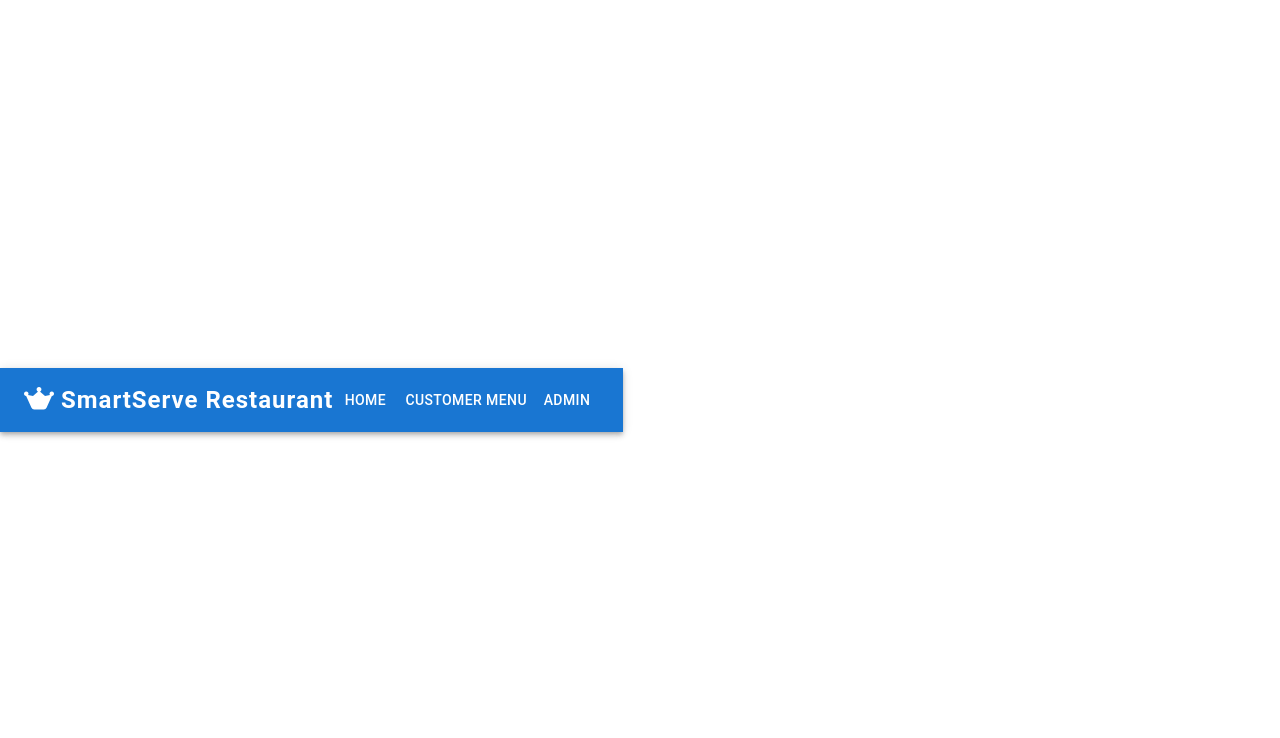
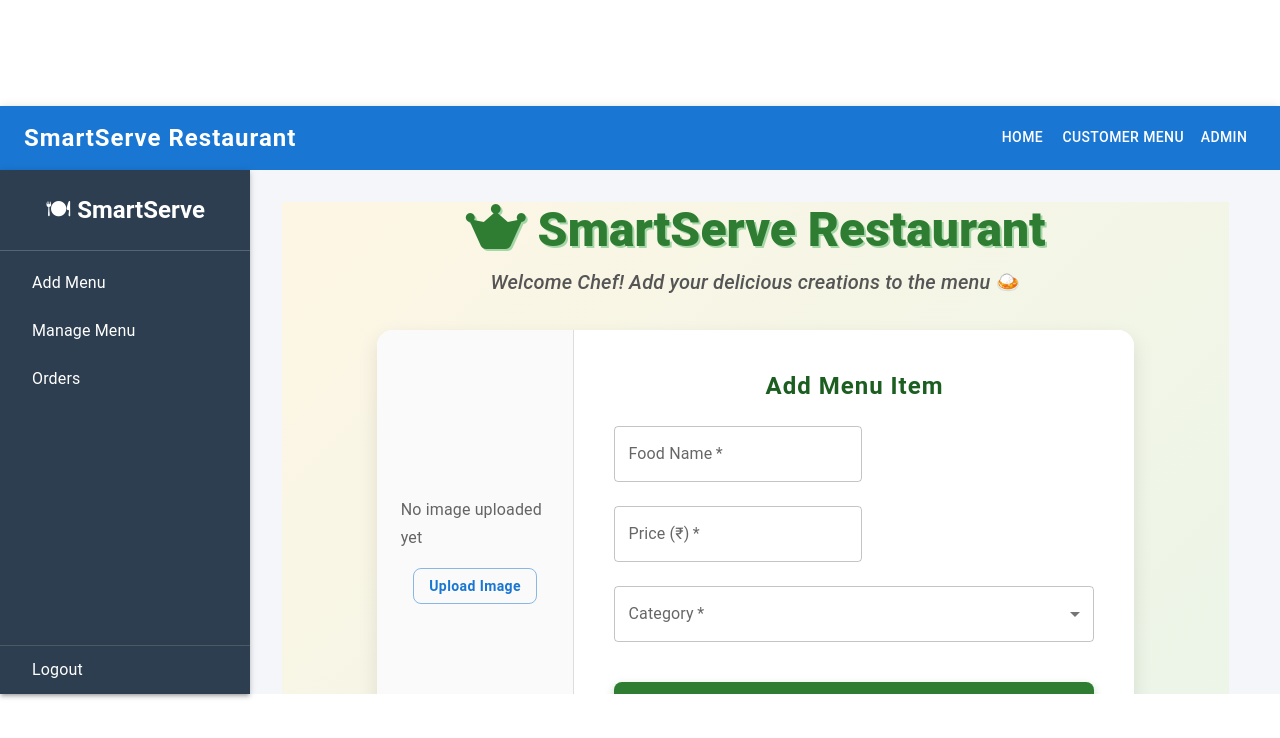
Before and after one commit to Jaboresubhash/SmartServe-, a React (Vite) app in the folder smartserve-frontend/: page /dashboard/addmenu in a window 1280 px wide. Shown: the top 738 px of the page. Built offline with nearby package versions, Linux system fonts and the light colour scheme; some icons are missing.

Commit message:
in front end admin page side bar will add and modify

```diff
--- a/smartserve-frontend/src/App.jsx
+++ b/smartserve-frontend/src/App.jsx
@@ -1,38 +1,9 @@
-
-// import React from "react";
-// import { BrowserRouter as Router, Routes, Route, Link } from "react-router-dom";
-// import CustomerMenu from "./components/CustomerMenu";
-// import StaffOrders from "./components/StaffOrders";
-// import AddMenu from "./components/addMenu";
-// import { Button } from "@mui/material";
-// import LandingPage from "./components/LandingPage";
-
-// function App() {
-//   return (
-//     <Router>
-//       <div style={{ padding: 20 }}>
-//         <Button component={Link} to="/" variant="contained" style={{ marginRight: 10 }}>
-//           Customer
-//         </Button>
-//         <Button component={Link} to="/staff" variant="contained">
-//           Staff
-//         </Button>
-//         <Button component={Link} to="/add-menu" variant="contained">
-//           Add-items
-//         </Button>
-//       </div>
-//       <Routes>
-//         <Route path="/" element={<CustomerMenu />} />
-//         <Route path="/staff" element={<StaffOrders />} />
-//         <Route path="/add-menu" element={<AddMenu />} />
-//         <Route path="/LandingPage" element={<LandingPage />} />
-//       </Routes>
-//     </Router>
-//   );
-// }
-
-// export default App;
-import { BrowserRouter as Router, Routes, Route, useNavigate } from "react-router-dom";
+import {
+  BrowserRouter as Router,
+  Routes,
+  Route,
+  useNavigate,
+} from "react-router-dom";
 import { AppBar, Toolbar, Typography, Button } from "@mui/material";
 import LandingPage from "./components/Customerpages/LandingPage";
 import CustomerMenu from "./components/Customerpages/CustomerMenu";
@@ -40,6 +11,7 @@ import StaffOrders from "./components/Admin(Staff)pages/StaffOrders";
 import AddMenu from "./components/Admin(Staff)pages/addMenu";
 import AdminMenuList from "./components/Admin(Staff)pages/AdminMenuLIst";
 import AdminLandingPage from "./components/Admin(Staff)pages/StafLandingPage";
+import DashboardLayout from "./components/Admin(Staff)pages/DashboardLayout";
 
 function App() {
   return (
@@ -49,7 +21,6 @@ function App() {
   );
 }
 
-// Separate layout component so we can use `useNavigate`
 function MainLayout() {
   const navigate = useNavigate();
 
@@ -62,7 +33,7 @@ function MainLayout() {
             variant="h5"
             sx={{ flexGrow: 1, fontWeight: "bold", letterSpacing: 1 }}
           >
-            <i class="fa-brands fa-web-awesome"></i> SmartServe Restaurant
+            SmartServe Restaurant
           </Typography>
 
           <Button color="inherit" onClick={() => navigate("/")}>
@@ -71,24 +42,25 @@ function MainLayout() {
           <Button color="inherit" onClick={() => navigate("/menu")}>
             Customer Menu
           </Button>
-          <Button color="inherit" onClick={() => navigate("/staffpage")}>
+          <Button color="inherit" onClick={() => navigate("/dashboard")}>
             Admin
           </Button>
-          {/* <Button color="inherit" onClick={() => navigate("/orders")}>
-            Orders
-          </Button> */}
         </Toolbar>
       </AppBar>
 
       {/* ---------- ROUTES ---------- */}
       <Routes>
+        {/* Customer Pages */}
         <Route path="/" element={<LandingPage />} />
         <Route path="/menu" element={<CustomerMenu />} />
-        <Route path="/addmenu" element={<AddMenu />} />
-        <Route path="/orders" element={<StaffOrders />} />
-        <Route path="/adminmenu" element={<AdminMenuList />} />
-        <Route path="/staffpage" element={<AdminLandingPage />} />
 
+        {/* Dashboard Routes */}
+        <Route path="/dashboard" element={<DashboardLayout />}>
+          <Route index element={<AdminLandingPage />} />
+          <Route path="addmenu" element={<AddMenu />} />
+          <Route path="adminmenu" element={<AdminMenuList />} />
+          <Route path="orders" element={<StaffOrders />} />
+        </Route>
       </Routes>
     </>
   );
--- a/smartserve-frontend/src/components/Admin(Staff)pages/DashboardLayout.jsx
+++ b/smartserve-frontend/src/components/Admin(Staff)pages/DashboardLayout.jsx
@@ -17,7 +17,7 @@ const DashboardLayout = () => {
   const navigate = useNavigate();
 
   return (
-    <Box sx={{ display: "flex", height: "100vh", bgcolor: "#f5f6fa" }}>
+    <Box sx={{ display: "flex", height: "41vw",width: "100vw", bgcolor: "#f5f6fa" }}>
       {/* ===== Left Sidebar ===== */}
       <Box
         sx={{
--- a/smartserve-frontend/src/components/Admin(Staff)pages/StafLandingPage.jsx
+++ b/smartserve-frontend/src/components/Admin(Staff)pages/StafLandingPage.jsx
@@ -9,6 +9,7 @@ const LandingPage = () => {
     <div
       style={{
         minHeight: "100vh",
+        width:"65vw",
         background: "linear-gradient(135deg, #f5f7fa 0%, #c3cfe2 100%)",
         padding: "50px",
         textAlign: "center",
--- a/smartserve-frontend/src/components/Admin(Staff)pages/StaffOrders.jsx
+++ b/smartserve-frontend/src/components/Admin(Staff)pages/StaffOrders.jsx
@@ -106,11 +106,11 @@ const StaffOrders = () => {
         padding: 4,
         background: "linear-gradient(135deg, #f9fafb, #e0f7fa)",
         minHeight: "100vh",
-        width:"94vw"
+        width:"68vw"
       }}
     >
       {/* HEADER */}
-      <Box sx={{ textAlign: "center", mb: 4 }}>
+      <Box sx={{ textAlign: "center", mb: 3 }}>
         <Typography
           variant="h4"
           sx={{ fontWeight: "bold", color: "#00796b", mb: 1 }}
--- a/smartserve-frontend/src/components/Admin(Staff)pages/addMenu.jsx
+++ b/smartserve-frontend/src/components/Admin(Staff)pages/addMenu.jsx
@@ -258,13 +258,13 @@ const AddMenu = () => {
     <Box
       sx={{
         minHeight: "100vh",
-        width: "96vw",
+        width: "74vw",
         background: "linear-gradient(135deg, #fef6e4, #e8f5e9)",
         display: "flex",
         flexDirection: "column",
         alignItems: "center",
-        py: 6,
-        px: 2,
+        // py: 6,
+        // px: 2,
       }}
     >
       {/* 🌟 Header Section */}
@@ -292,7 +292,7 @@ const AddMenu = () => {
         sx={{
           display: "flex",
           flexDirection: { xs: "column", md: "row" },
-          width: "90%",
+          width: "80%",
           maxWidth: 950,
           borderRadius: 4,
           boxShadow: "0px 8px 20px rgba(0, 0, 0, 0.1)",
```
